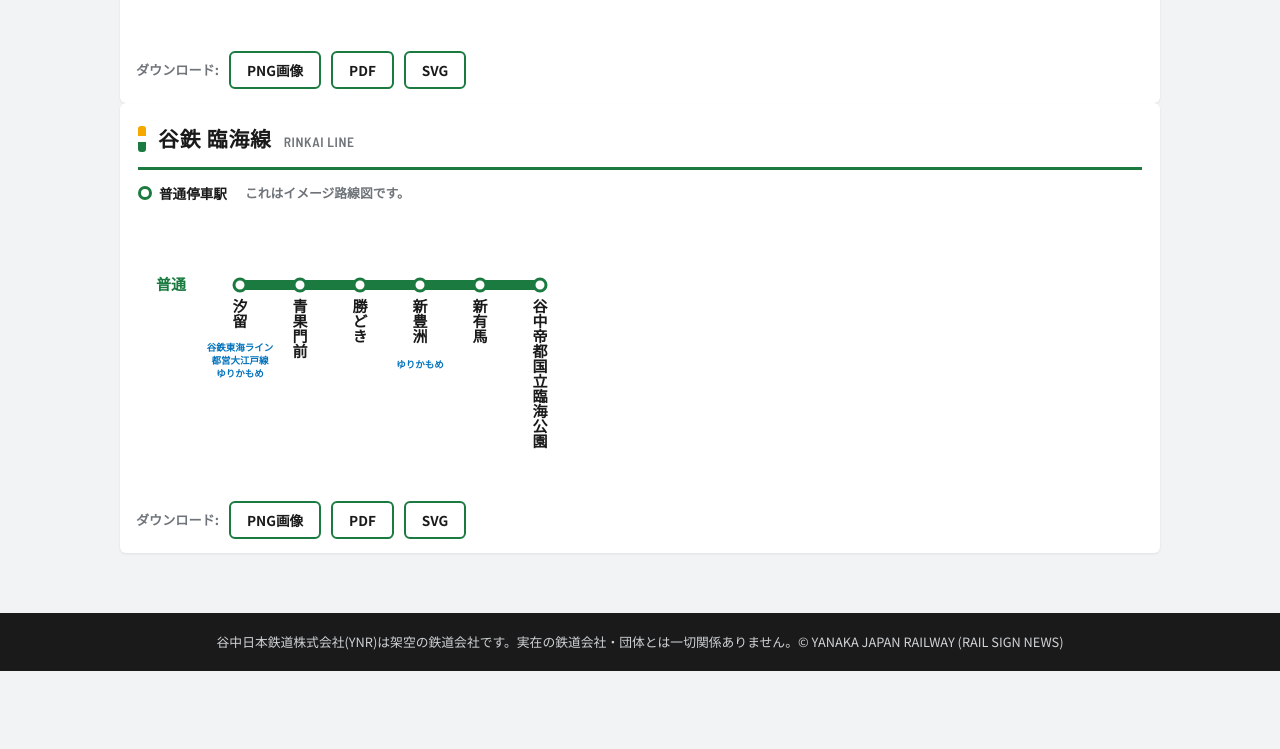
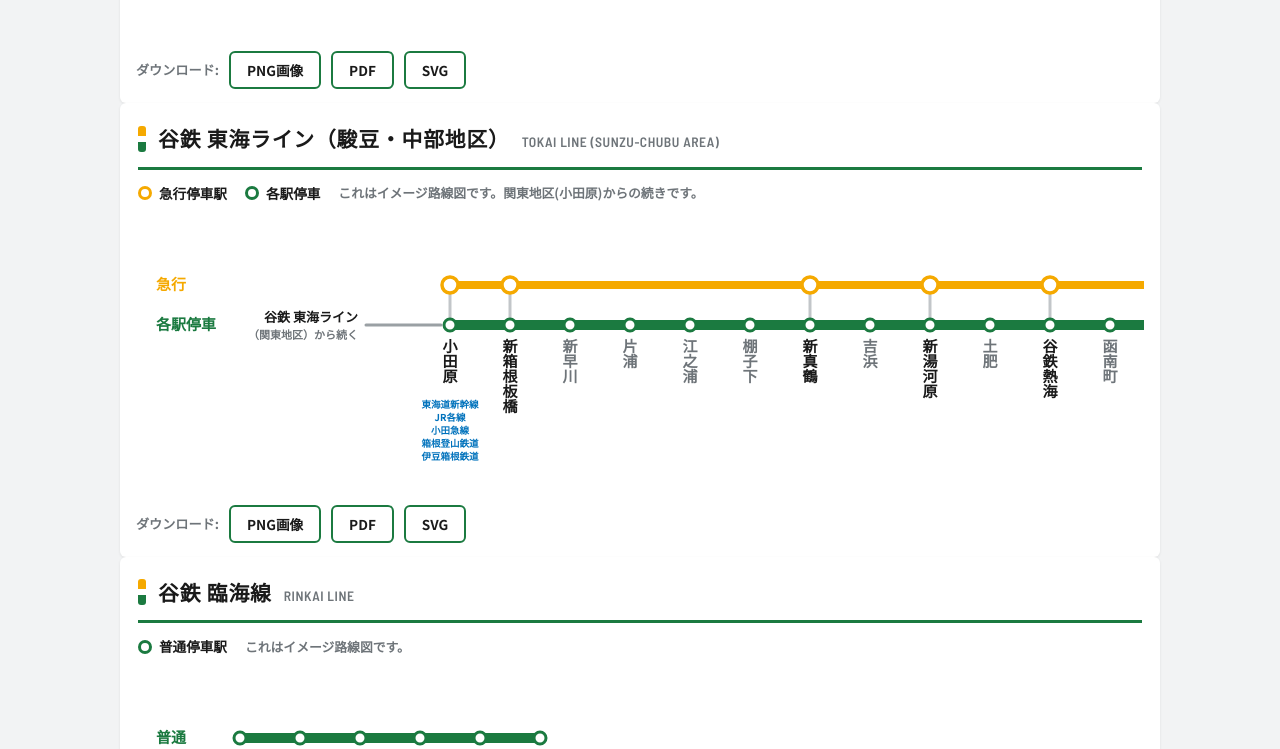
Before and after one commit to yishi34/rail-sign-news, a Next.js app: page /yanaka/routemap in a window 1280 px wide. Shown: the part 1242-1991 px from the top of the page. Before the commit the page ends 1913 px from the top, so only its background shows below. Built offline with nearby package versions, Linux system fonts and the light colour scheme.

Commit message:
路線図に東海ライン(駿豆・中部地区)を追加
小田原から新富士までの全30駅(急行/各駅停車)を新規路線として追加。凡例の重複表記を修正し、左端に「(関東地区)から続く」接続表示(continuesFrom)を実装。

```diff
--- a/app/yanaka/routemap/page.js
+++ b/app/yanaka/routemap/page.js
@@ -25,7 +25,9 @@
   const { types, stations, branches } = line;
   const hasBranch = branches && branches.length > 0;
   const n = stations.length;
-  const xAt = (i) => X0 + i * GAP;
+  // 左から別の路線図が続く場合、その表示ぶんだけ左に余白を空けて駅を右へずらす
+  const CONT_LEFT_W = line.continuesFrom ? 210 : 0;
+  const xAt = (i) => X0 + CONT_LEFT_W + i * GAP;
   const tierY = (i) => TIER_Y0 + i * TIER_STEP;
   const bottomIndex = types.length - 1;
   const bottomY = tierY(bottomIndex);
@@ -47,10 +49,10 @@
   });
   // 支線が右にのびる場合、本線より右に出る分の幅も確保する
   const branchExtra = branchInfos.reduce(
-    (max, bi) => Math.max(max, bi.lastBx - (X0 + (n - 1) * GAP)),
+    (max, bi) => Math.max(max, bi.lastBx - (X0 + CONT_LEFT_W + (n - 1) * GAP)),
     0
   );
-  const width = X0 + (n - 1) * GAP + 48 + CONT_W + branchExtra;
+  const width = X0 + CONT_LEFT_W + (n - 1) * GAP + 48 + CONT_W + branchExtra;
   // 支線が走る区間にかかる本線駅の名前の深さだけで高さを決める(左の長い駅名に引っぱられて下がりすぎないように)
   const branchSpanDepth = branchInfos.reduce((max, bi) => {
     const d = stations.reduce((m, s, i) => {
@@ -80,6 +82,8 @@
 
   // 「この先へ続く」: 終点(普通=下段)の丸の外側から、灰色の細い水平線を伸ばし、つづく路線名を添える
   const cont = line.continuesTo;
+  // 「ここまで続いてくる」: 始点(下段)の外側から左へ灰色の細線を伸ばし、続いてくる路線名を添える
+  const contFrom = line.continuesFrom;
   const BOTTOM_R = 6; // 下段(普通)の駅マークの半径(この外側から線を出す)
 
   return (
@@ -210,6 +214,23 @@
           <text x={lastX + 92} y={bottomY + 14} className="rm-cont-sub">（{cont.area}）へ続く</text>
         </g>
       )}
+
+      {/* ここまで続いてくる(始点の丸の外側から左へ灰色の細線を伸ばし、続いてくる路線名を添える) */}
+      {contFrom && (
+        <g>
+          <line
+            x1={firstX - BOTTOM_R - 3}
+            y1={bottomY}
+            x2={firstX - 84}
+            y2={bottomY}
+            stroke="#9aa0a4"
+            strokeWidth="3"
+            strokeLinecap="round"
+          />
+          <text x={firstX - 92} y={bottomY - 3} className="rm-cont" textAnchor="end">{contFrom.name}</text>
+          <text x={firstX - 92} y={bottomY + 14} className="rm-cont-sub" textAnchor="end">（{contFrom.area}）から続く</text>
+        </g>
+      )}
     </svg>
   );
 }
@@ -248,7 +269,7 @@
                   {line.types.map((t) => (
                     <span className="rm-legend-item" key={t.id}>
                       <span className="rm-chip" style={{ borderColor: t.color }}></span>
-                      {t.label}停車駅
+                      {t.label.includes("停車") ? t.label : `${t.label}停車駅`}
                     </span>
                   ))}
                   <span className="rm-note">{line.note || rm.note}</span>
--- a/data/yanaka.json
+++ b/data/yanaka.json
@@ -232,6 +232,49 @@
         ]
       },
       {
+        "id": "tokai-sunzu",
+        "name": "谷鉄 東海ライン（駿豆・中部地区）",
+        "nameEn": "TOKAI LINE (SUNZU-CHUBU AREA)",
+        "note": "これはイメージ路線図です。関東地区(小田原)からの続きです。",
+        "continuesFrom": { "name": "谷鉄 東海ライン", "area": "関東地区" },
+        "types": [
+          { "id": "exp", "label": "急行", "color": "#f5a900", "rank": 2 },
+          { "id": "loc", "label": "各駅停車", "color": "#1b7a40", "rank": 1 }
+        ],
+        "stations": [
+          { "name": "小田原", "rank": 2, "transfer": ["東海道新幹線", "JR各線", "小田急線", "箱根登山鉄道", "伊豆箱根鉄道"] },
+          { "name": "新箱根板橋", "rank": 2 },
+          { "name": "新早川", "rank": 1 },
+          { "name": "片浦", "rank": 1 },
+          { "name": "江之浦", "rank": 1 },
+          { "name": "棚子下", "rank": 1 },
+          { "name": "新真鶴", "rank": 2 },
+          { "name": "吉浜", "rank": 1 },
+          { "name": "新湯河原", "rank": 2 },
+          { "name": "土肥", "rank": 1 },
+          { "name": "谷鉄熱海", "rank": 2 },
+          { "name": "函南町", "rank": 1 },
+          { "name": "平井", "rank": 1 },
+          { "name": "桑原", "rank": 1 },
+          { "name": "東大場", "rank": 1 },
+          { "name": "谷田", "rank": 1 },
+          { "name": "竹倉", "rank": 1 },
+          { "name": "若葉", "rank": 1 },
+          { "name": "新三島", "rank": 2 },
+          { "name": "清水町", "rank": 1 },
+          { "name": "新沼津", "rank": 2 },
+          { "name": "大塚", "rank": 1 },
+          { "name": "原町", "rank": 1 },
+          { "name": "西添", "rank": 1 },
+          { "name": "谷鉄富士", "rank": 2 },
+          { "name": "富士岡", "rank": 1 },
+          { "name": "新吉原", "rank": 2 },
+          { "name": "前田", "rank": 1 },
+          { "name": "新前田", "rank": 1 },
+          { "name": "新富士", "rank": 2 }
+        ]
+      },
+      {
         "id": "rinkai",
         "name": "谷鉄 臨海線",
         "nameEn": "RINKAI LINE",
```
